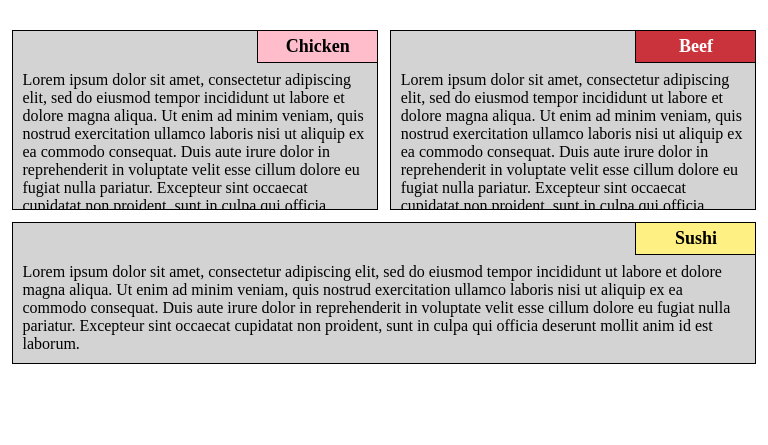
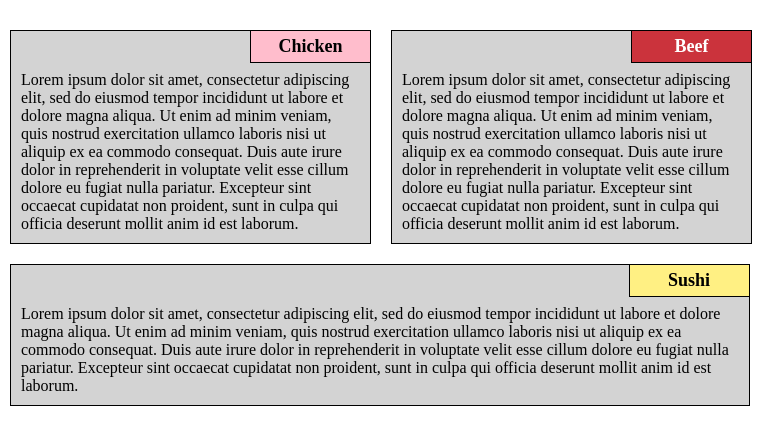
Before and after one commit to kannapples/coursera-course4, a plain HTML site: page index.html in a window 768 px wide. Shown: the part 61-506 px from the top of the page. Drawn offline with Linux system fonts and the light colour scheme.

Commit message:
update small style things

```diff
--- a/css/stylesheet.css
+++ b/css/stylesheet.css
@@ -8,9 +8,7 @@ h1 {
 div.text {
   box-sizing: border-box;
   width: 31%;
-  max-height: 180px;
-  overflow: hidden;
-  margin:1.166%;
+  margin: 1.166% 10px 0% 10px;
   float: left;
   border: 1px solid black;
   background-color: lightgray;
@@ -48,21 +46,21 @@ p {
 @media (min-width: 768px) and (max-width: 991px) {
 	#div1 {
     box-sizing: border-box;
-    width: 47.75%;
-    margin: 1.5% 0.75% 0% 1.5%;
+    width: 47%;
+    margin: 1.5% 10px 0% 10px;
     float: left;
   }
 
   #div2 {
     box-sizing: border-box;
-    width: 47.75%;
-    margin: 1.5% 1.5% 0% 0.75%;
-    float: right;
+    width: 47%;
+    margin: 1.5% 10px 10px 10px;
+    float: left;
   }
 
   #div3 {
-    width: 97%;
-    margin: 1.5%;
+    width: 96.3%;
+    margin: 10px;
   }
 }
 
@@ -71,7 +69,7 @@ p {
 	div.text {
     box-sizing: border-box;
     width: 97%;
-    margin: 1.5% 1.5% 0% 1.5%;
+    margin: 10px 10px 10px 10px;
     float: left;
   }
 }
```
